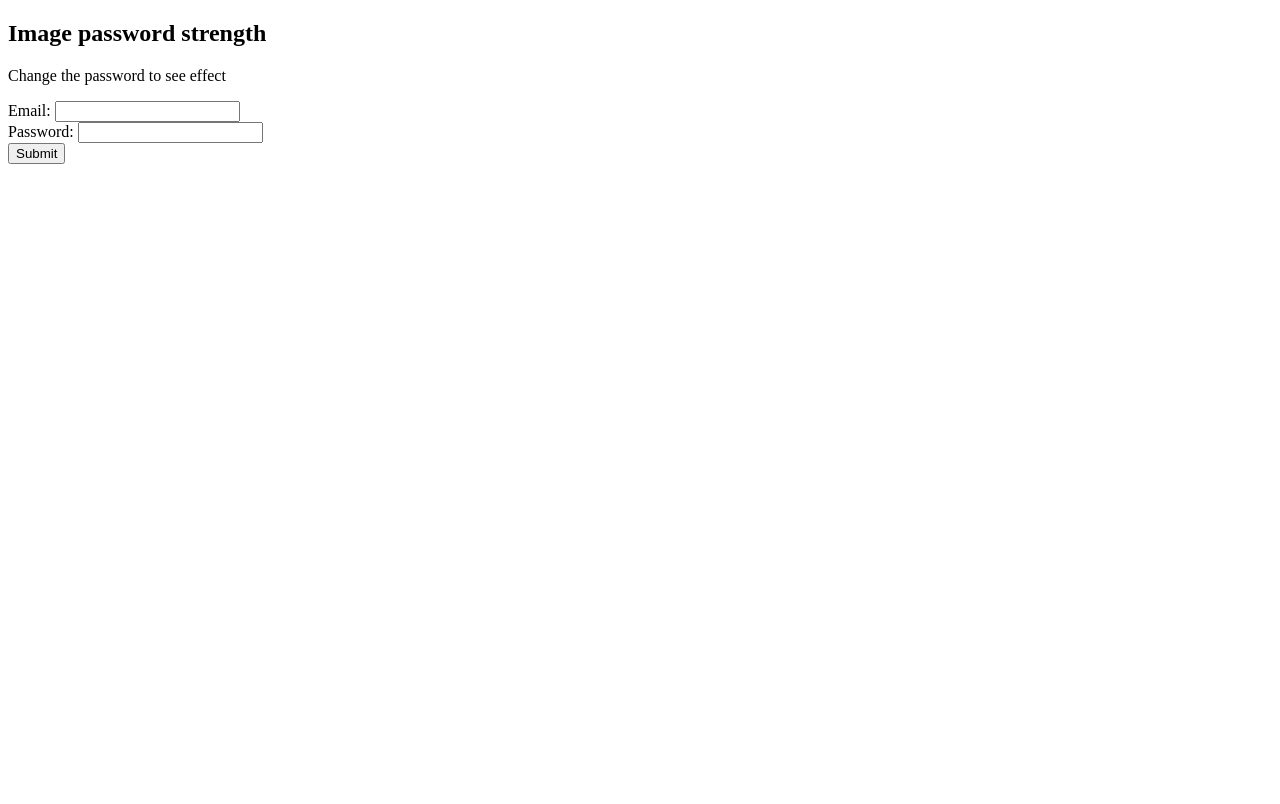
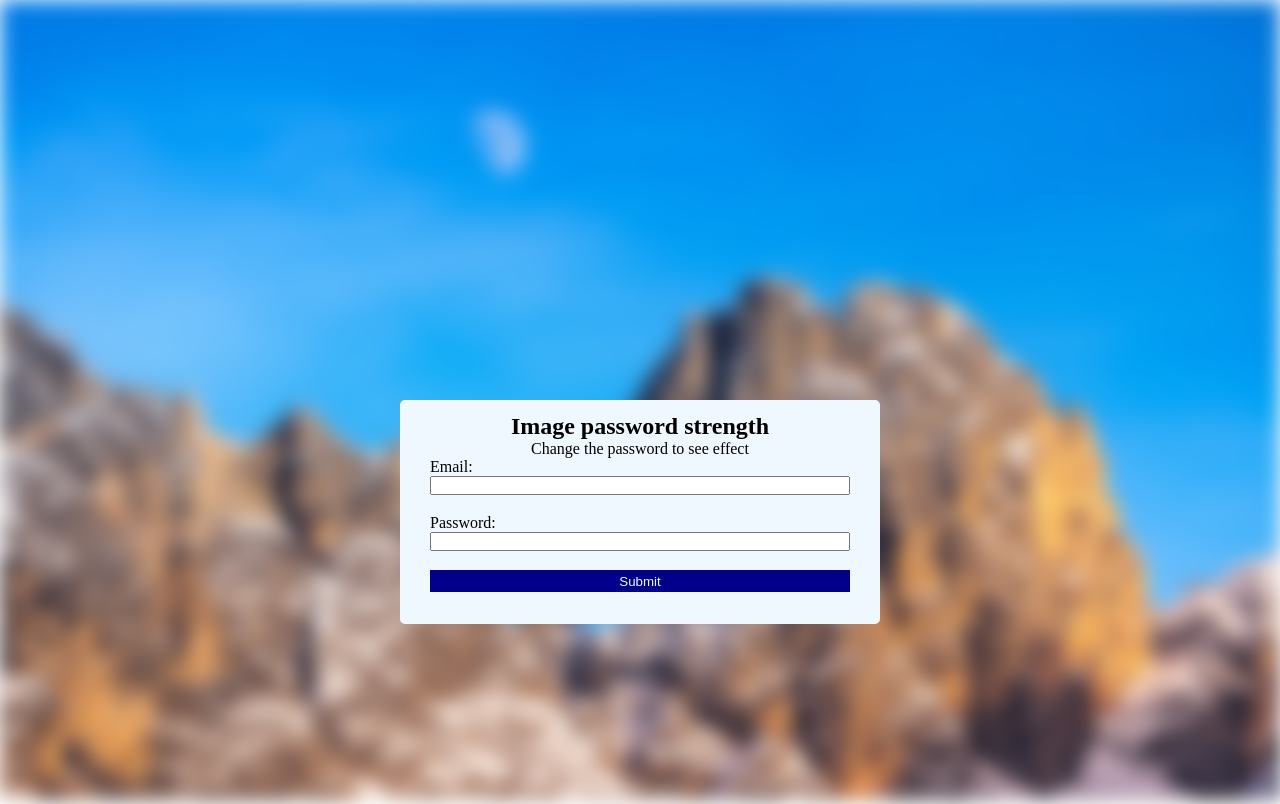
Before and after one commit to aldohu/passwordbackgroundstrength, a plain HTML site: page index.html in a window 1280 px wide. Drawn offline with Linux system fonts and the light colour scheme.

Commit message:
finish css

```diff
--- a/index.html
+++ b/index.html
@@ -17,8 +17,9 @@
 		></script>
 	</head>
 	<body>
-		<div class="container">
-			<form id="form">
+		<div class="container" id="container">
+            <img src="1.avif" alt="background image">
+			<form id="form" class="form">
 				<h2>Image password strength</h2>
 				<p>Change the password to see effect</p>
                <div class="form-group">
--- a/style.css
+++ b/style.css
@@ -0,0 +1,56 @@
+* {
+	margin: 0;
+	padding: 0;
+	box-sizing: border-box;
+}
+body {
+	height: 100vh;
+	overflow: hidden;
+}
+.container {
+	width: 100%;
+	height: 100vh;
+}
+img {
+	width: 100%;
+	height: 100%;
+	object-fit: cover;
+	filter: blur(10px);
+}
+.form {
+	position: absolute;
+	top: 50%;
+	left: 50%;
+	transform: translate(-50%);
+	background-color: aliceblue;
+	padding: 1rem;
+	border-radius: 5px;
+	display: flex;
+	flex-direction: column;
+	width: 30rem;
+	height: 14rem;
+	justify-content: center;
+	align-items: center;
+}
+.form-group,
+#button {
+	display: flex;
+	flex-direction: column;
+	width: 420px;
+	margin-bottom: 1.2rem;
+}
+#button {
+	display: flex;
+	justify-content: center;
+	align-items: center;
+	border: none;
+	background-color: darkblue;
+	color: aliceblue;
+	padding-top: 0.2rem;
+	padding-bottom: 0.2rem;
+	outline: none;
+	text-align: center;
+}
+#button:hover {
+	cursor: pointer;
+}
```
Also changed, not shown: 1.avif (added).
